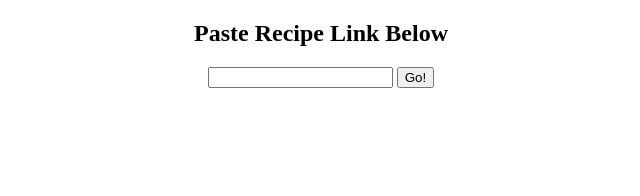
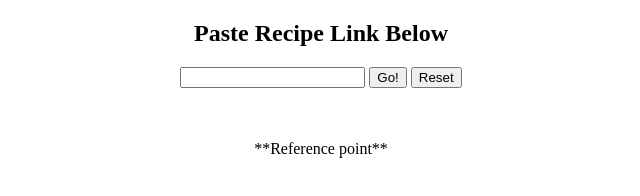
Before and after one commit to aikilink/recipe_catalogue, a plain HTML site: page index.html in a window 1280 px wide. Shown: the whole page, without its empty margins (319-959 px from the left). Drawn offline with Linux system fonts and the light colour scheme.

Commit message:
added 'reset' fuctionality

```diff
--- a/index.html
+++ b/index.html
@@ -17,11 +17,12 @@
     <div class="link_input">
         <input type="text" id="recipe_url">
         <button onclick="initialize()">Go!</button>
+        <button onclick="reset_fields()">Reset</button>
     </div>
     <div id="log_div">
         <br>
         <br>
-        <p id="saved_link"></p>
+        <p id="saved_link">**Reference point**</p>
     </div>
 </body>
 </html>
--- a/main.js
+++ b/main.js
@@ -27,3 +27,14 @@ function insert_para() {
     var new_element = document.getElementById("log_div");
     new_element.appendChild(para);
 }
+
+function reset_fields() {
+    var r = confirm("Are you sure you want to clear all data?");
+    if (r == true) {
+        document.getElementById("saved_link").innerHTML = "*Reference Point*";
+        count = 0;
+    }
+    else {
+        console.log("Reset was cancelled");
+    }
+}
```
